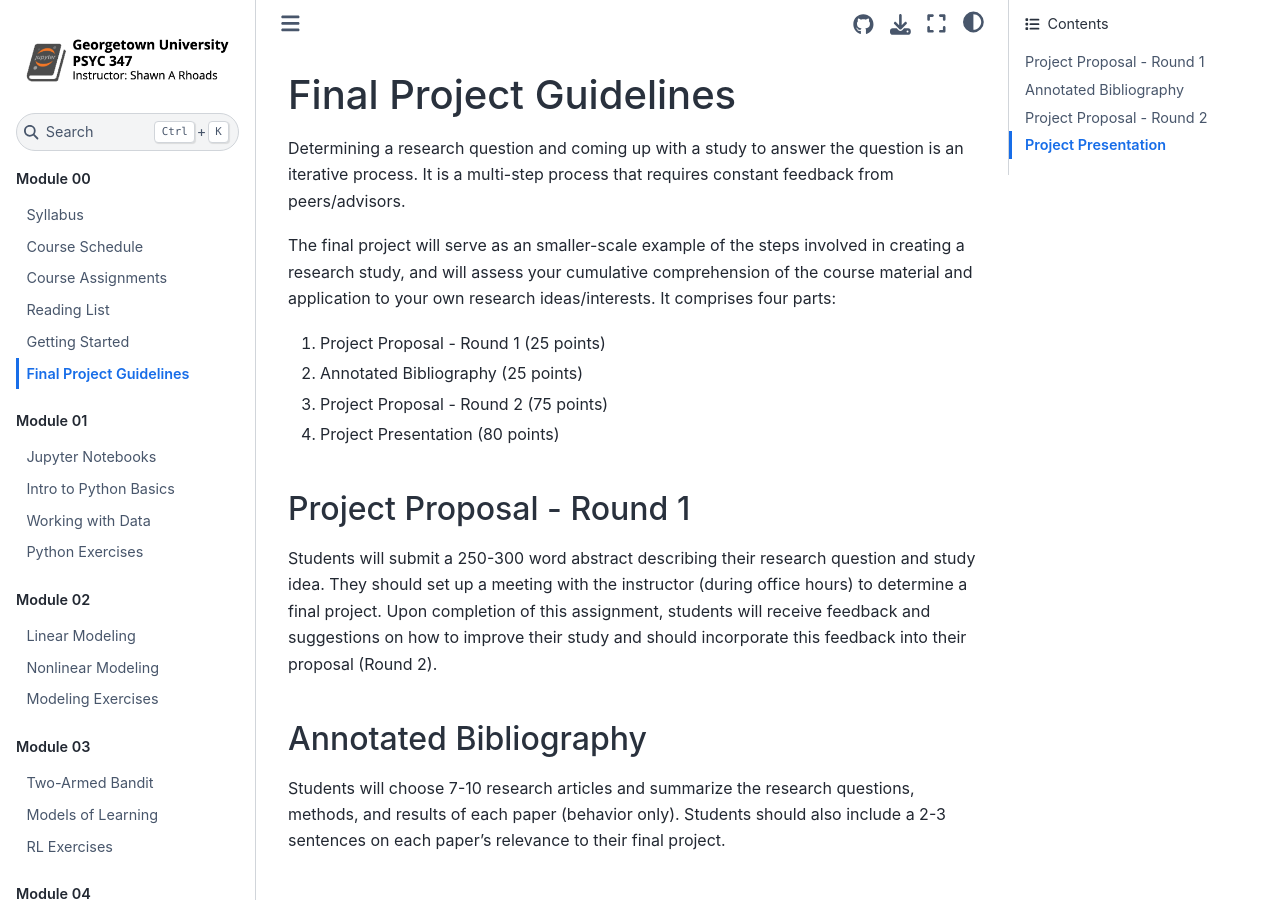
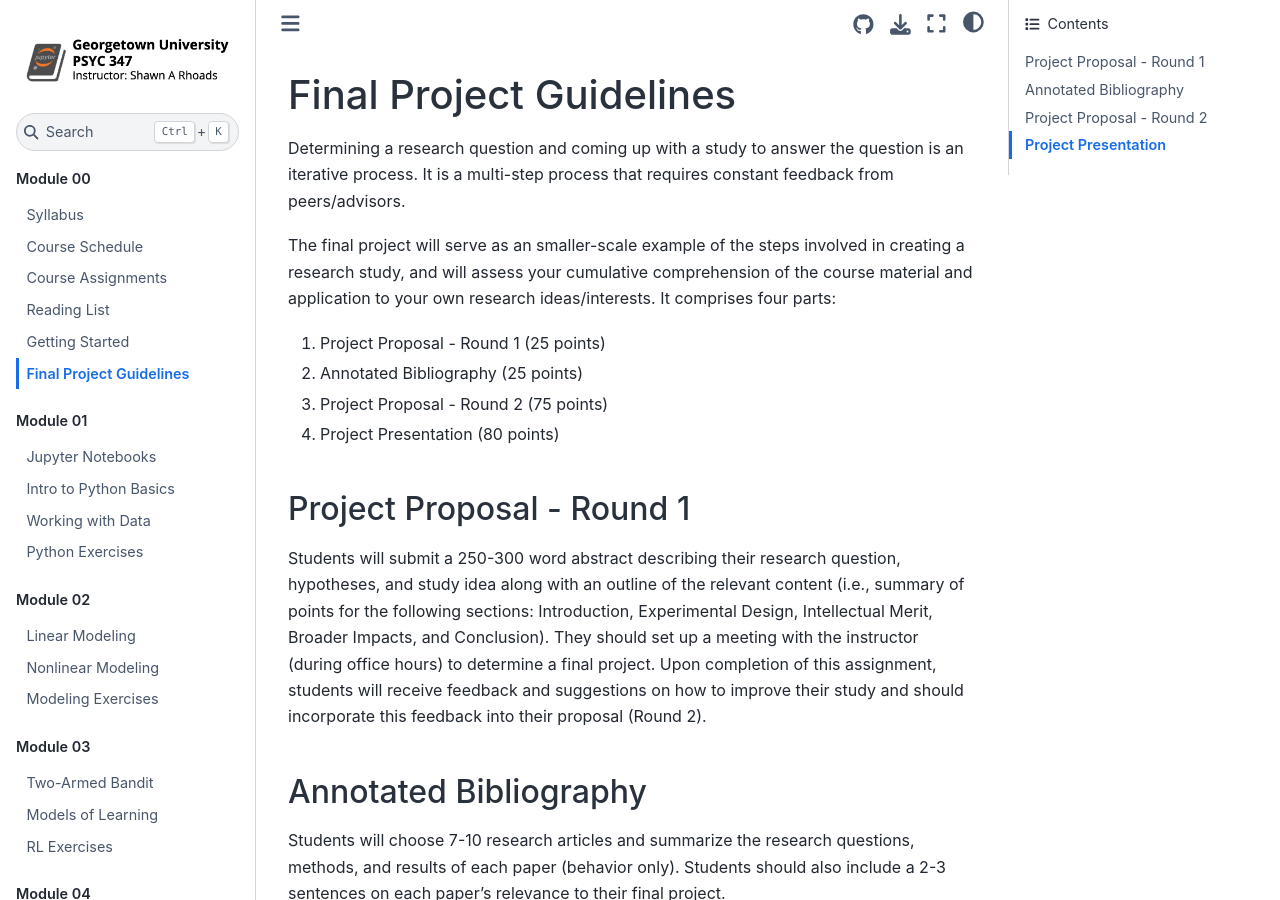
Before and after one commit to shawnrhoads/gu-psyc-347, a Jupyter Book: the page built from docs/module-00-05_Final-Projects.md, in a window 1280 px wide and 900 px high. Built offline with Jupyter Book 1.0.4 settings and Sphinx 7.4.7 and the Sphinx Book theme 1.1.4, drawn with Linux system fonts in a browser that asks for light colours.

Commit message:
Update module-00-05_Final-Projects.md

```diff
--- a/docs/module-00-05_Final-Projects.md
+++ b/docs/module-00-05_Final-Projects.md
@@ -9,7 +9,7 @@ The final project will serve as an smaller-scale example of the steps involved i
 4. Project Presentation (80 points)
 
 ### Project Proposal - Round 1
-Students will submit a 250-300 word abstract describing their research question and study idea. They should set up a meeting with the instructor (during office hours) to determine a final project. Upon completion of this assignment, students will receive feedback and suggestions on how to improve their study and should incorporate this feedback into their proposal (Round 2).
+Students will submit a 250-300 word abstract describing their research question, hypotheses, and study idea along with an outline of the relevant content (i.e., summary of points for the following sections: Introduction, Experimental Design, Intellectual Merit, Broader Impacts, and Conclusion). They should set up a meeting with the instructor (during office hours) to determine a final project. Upon completion of this assignment, students will receive feedback and suggestions on how to improve their study and should incorporate this feedback into their proposal (Round 2).
 
 ### Annotated Bibliography
 Students will choose 7-10 research articles and summarize the research questions, methods, and results of each paper (behavior only). Students should also include a 2-3 sentences on each paper's relevance to their final project.
```
